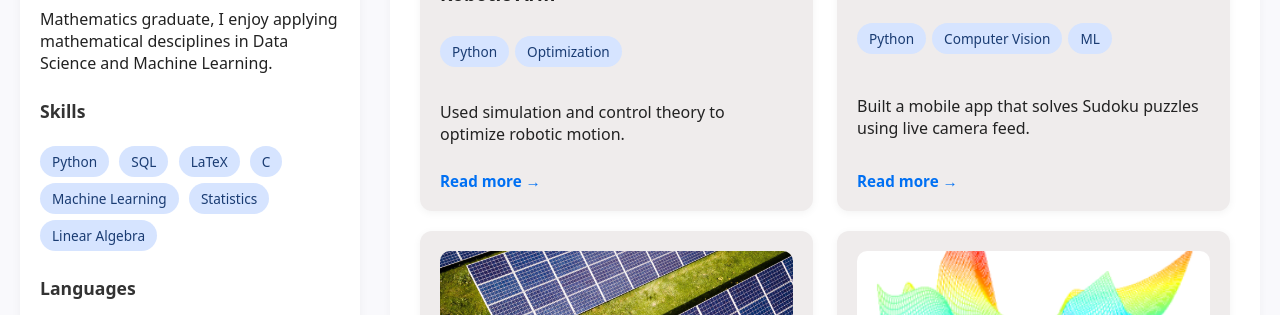
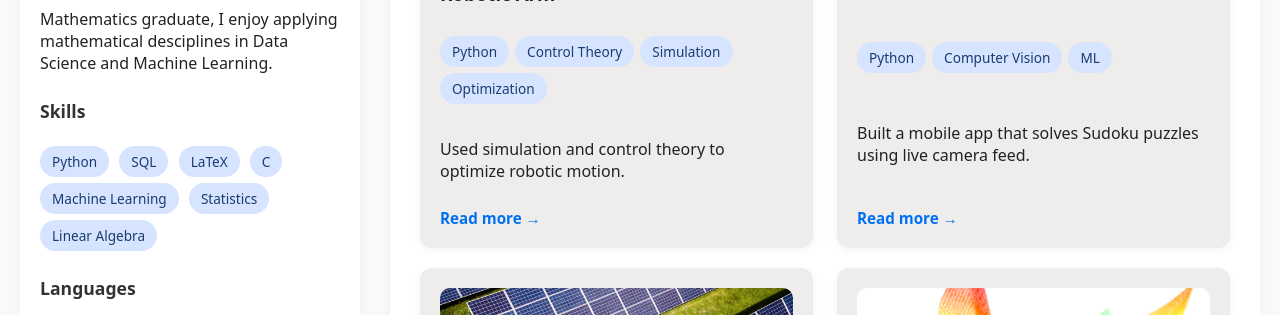
Before and after one commit to lpoly/lpoly.github.io, a plain HTML site: page projects/projects.html in a window 1280 px wide. Shown: the part 417-732 px from the top of the page. Drawn offline with Linux system fonts and the light colour scheme.

Commit message:
Update projects.html

```diff
--- a/projects/projects.html
+++ b/projects/projects.html
@@ -69,7 +69,7 @@
               <img src="../graphics/projects/project-images/robotic-arm.jpg" alt="Robotic Arm Project">
               <h3>Optimizing the Trajectory of a Robotic Arm</h3>
               <div class="tags">
-                <span>Python</span><span>Optimization</span>
+                <span>Python</span><span>Control Theory</span><span>Simulation</span><span>Optimization</span>
               </div>
               <p>Used simulation and control theory to optimize robotic motion.</p>
               <a href="./robotic-arm.html">Read more →</a>
```
